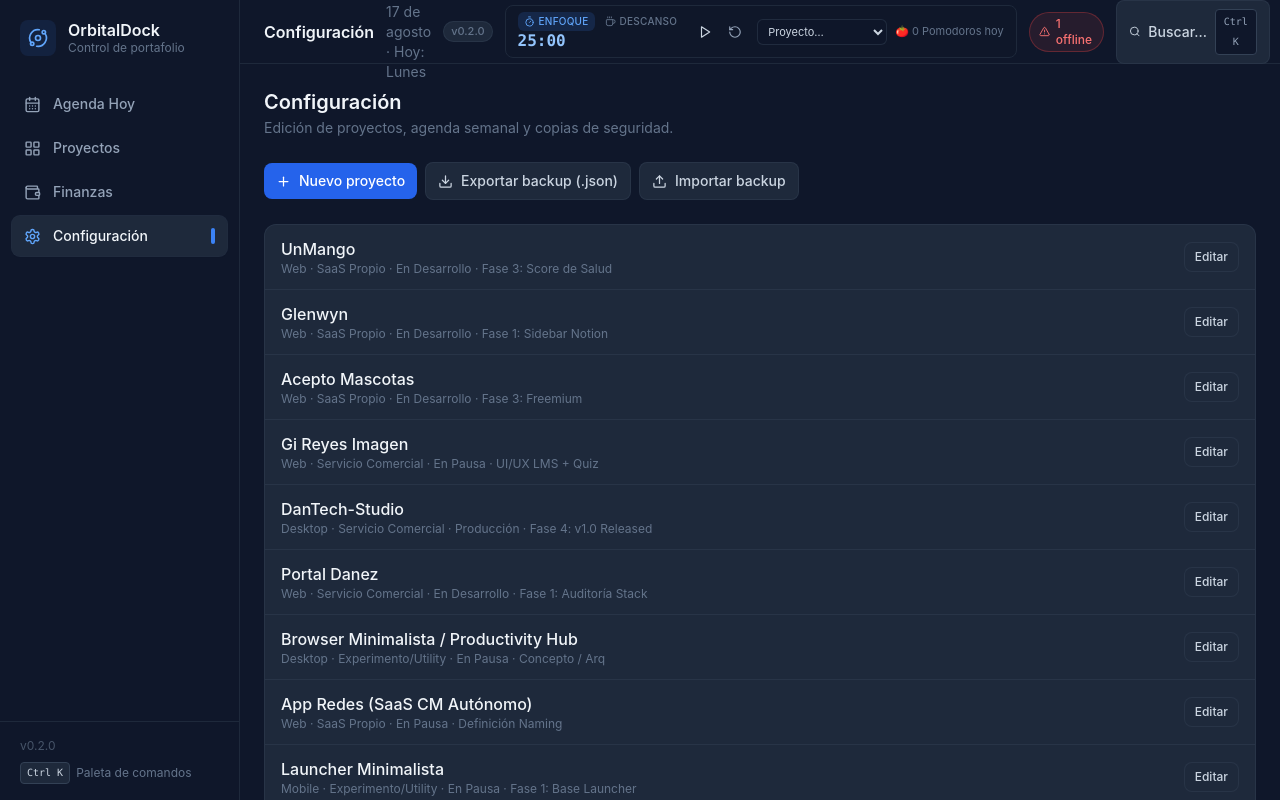
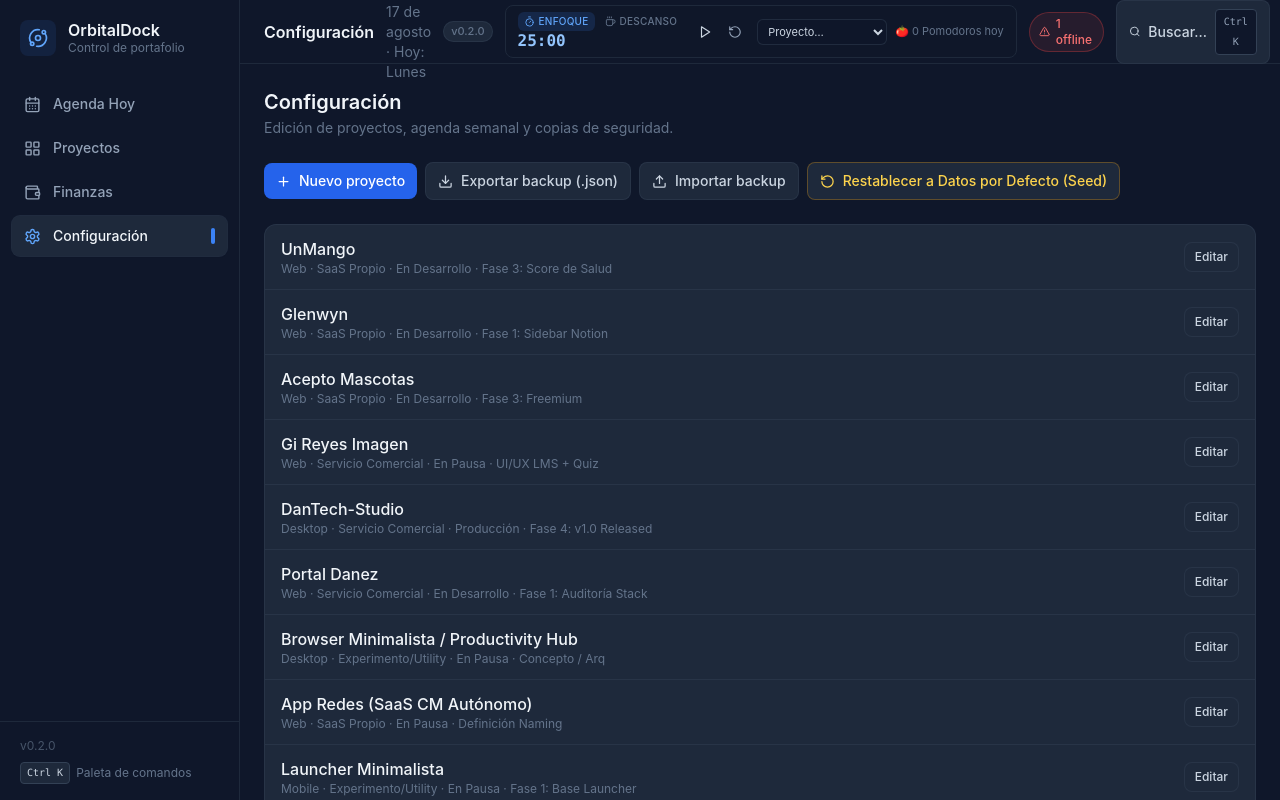
Before and after one commit to seilerdaniel/orbitaldock, a React (Vite) app: page / in a window 1280 px wide. Both pictures are taken after a click on the button "Configuración". Built offline with nearby package versions, Linux system fonts and the light colour scheme.

Commit message:
fix: merge OrbitalDock project into existing local storage data

```diff
--- a/src/App.jsx
+++ b/src/App.jsx
@@ -29,8 +29,18 @@ export default function App() {
   useEffect(() => {
     api.loadData().then((res) => {
       let list = SEED_PROYECTOS;
-      if (res.ok && Array.isArray(res.data?.projects) && res.data.projects.length > 0) {
+      const hasSaved = res.ok && Array.isArray(res.data?.projects) && res.data.projects.length > 0;
+      if (hasSaved) {
         list = res.data.projects;
+        // Migración: el config.json de v0.1.0 solo tenía 9 proyectos y no incluía OrbitalDock.
+        // Si falta, se fusiona el registro del seed y se persiste la lista de 10 de inmediato.
+        if (!list.some((p) => p.id === 'orbitaldock')) {
+          const seedOrbital = SEED_PROYECTOS.find((p) => p.id === 'orbitaldock');
+          if (seedOrbital) {
+            list = [...list, structuredClone(seedOrbital)];
+            api.saveData({ projects: list }).catch((err) => console.error('save-data (migración) falló:', err));
+          }
+        }
       }
       loadedRef.current = true;
       setProjects(list);
@@ -86,6 +96,20 @@ export default function App() {
     saveNow();
     setEditing(null);
   };
+
+  // Restablecer a los 10 proyectos originales del seed
+  const handleResetSeed = useCallback(() => {
+    if (
+      !window.confirm(
+        '¿Restablecer todos los proyectos a los datos por defecto (seed)? Se perderán los cambios y proyectos creados.'
+      )
+    ) {
+      return;
+    }
+    const list = structuredClone(SEED_PROYECTOS);
+    setProjects(list);
+    api.saveData({ projects: list });
+  }, []);
 
   // ---------------- Health check ----------------
   const checkProject = useCallback(async (project) => {
@@ -241,6 +265,7 @@ export default function App() {
               onEdit={openEdit}
               onExport={exportBackup}
               onImport={importBackup}
+              onReset={handleResetSeed}
             />
           )}
         </div>
--- a/src/components/Configuracion.jsx
+++ b/src/components/Configuracion.jsx
@@ -1,9 +1,9 @@
 import React, { useRef } from 'react';
-import { Download, Plus, Upload } from 'lucide-react';
+import { Download, Plus, RotateCcw, Upload } from 'lucide-react';
 import EmptyState from './ui/EmptyState';
 
 /** Vista Configuración: gestión de proyectos + copias de seguridad. */
-export default function Configuracion({ projects, onNew, onEdit, onExport, onImport }) {
+export default function Configuracion({ projects, onNew, onEdit, onExport, onImport, onReset }) {
   const fileRef = useRef(null);
 
   const handleImportFile = (e) => {
@@ -49,6 +49,17 @@ export default function Configuracion({ projects, onNew, onEdit, onExport, onImp
           <Upload size={15} />
           Importar backup
         </button>
+        {onReset && (
+          <button
+            type="button"
+            className="btn btn-ghost border-amber-500/30 text-amber-300 hover:border-amber-500/50 hover:bg-amber-500/10 hover:text-amber-200"
+            onClick={onReset}
+            title="Recarga los 10 proyectos originales definidos en el seed y sobreescribe los datos guardados"
+          >
+            <RotateCcw size={15} />
+            Restablecer a Datos por Defecto (Seed)
+          </button>
+        )}
       </div>
 
       {/* Lista de proyectos */}
```
